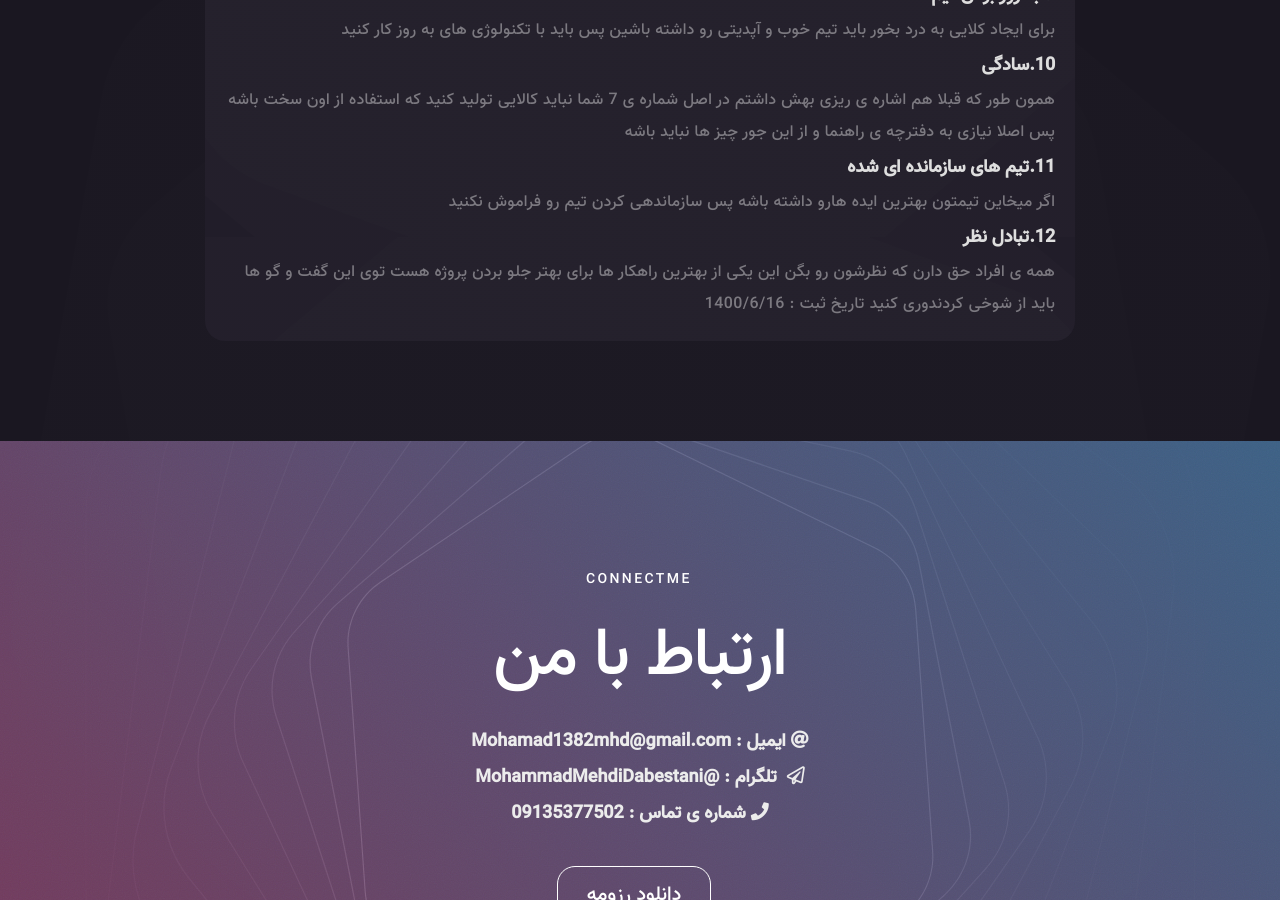
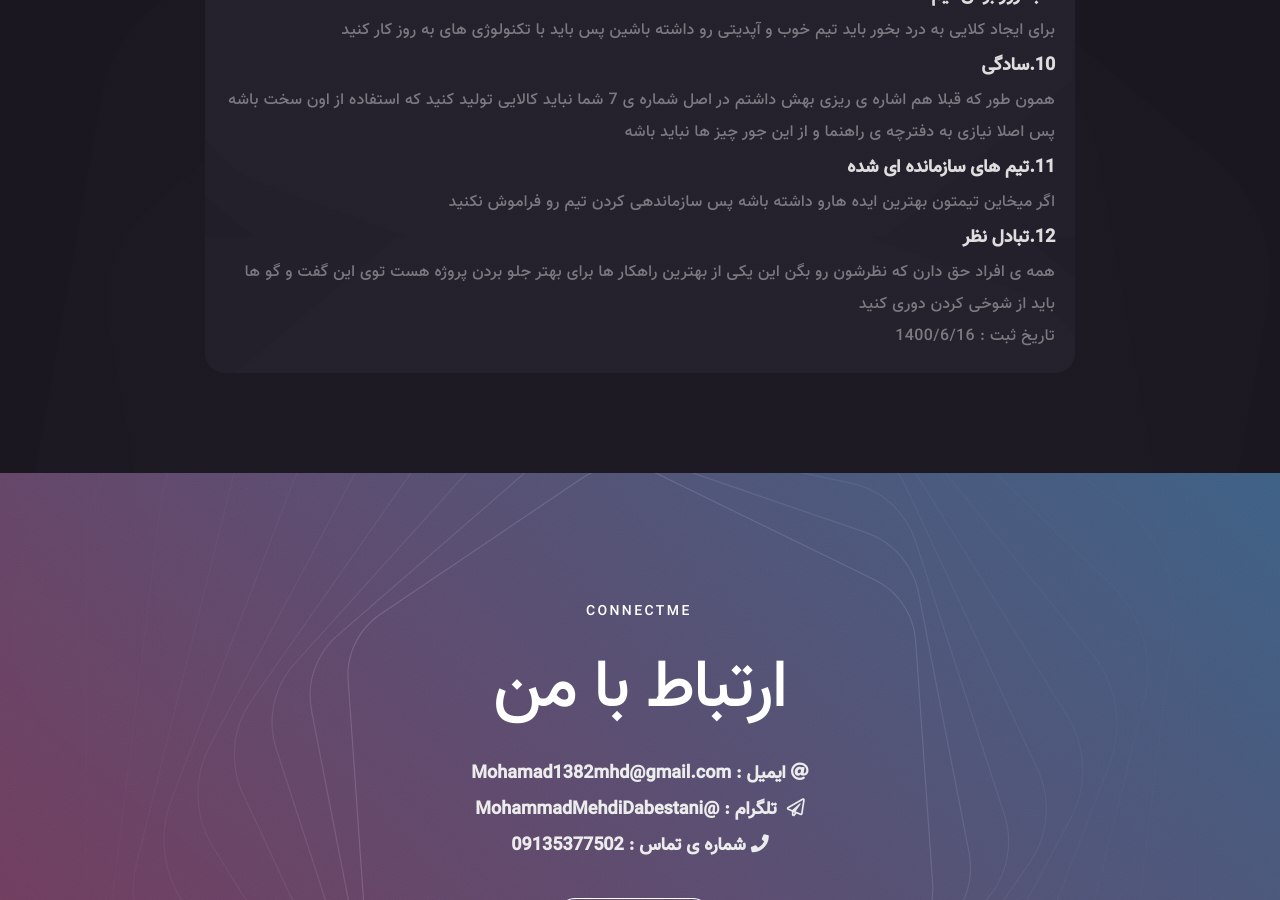
Before and after one commit to MohamadMehdiDabestani/MohamadMehdiDabestani.github.io, a Jekyll site: the page built from _posts/2021-09-07-Agile.md, in a window 1280 px wide and 900 px high, scrolled down 2553 px. Built offline with Jekyll 4.4.1, drawn with Linux system fonts in a browser that asks for light colours; some web fonts are replaced; our own code applies the rules of GitHub Pages for plain Markdown files.

Commit message:
Update 2021-09-07-Agile.md

```diff
--- a/_posts/2021-09-07-Agile.md
+++ b/_posts/2021-09-07-Agile.md
@@ -28,5 +28,6 @@ published: true
 ### 11.تیم های سازمانده ای شده
 اگر میخاین تیمتون بهترین ایده هارو داشته باشه پس سازماندهی کردن تیم رو فراموش نکنید
 ### 12.تبادل نظر
-همه ی افراد حق دارن که نظرشون رو بگن این یکی از بهترین راهکار ها برای بهتر جلو بردن پروژه هست توی این گفت و گو  ها باید از شوخی کردندوری کنید
+همه ی افراد حق دارن که نظرشون رو بگن این یکی از بهترین راهکار ها برای بهتر جلو بردن پروژه هست توی این گفت و گو  ها باید از شوخی کردن دوری کنید
+
 تاریخ ثبت : 1400/6/16
```
